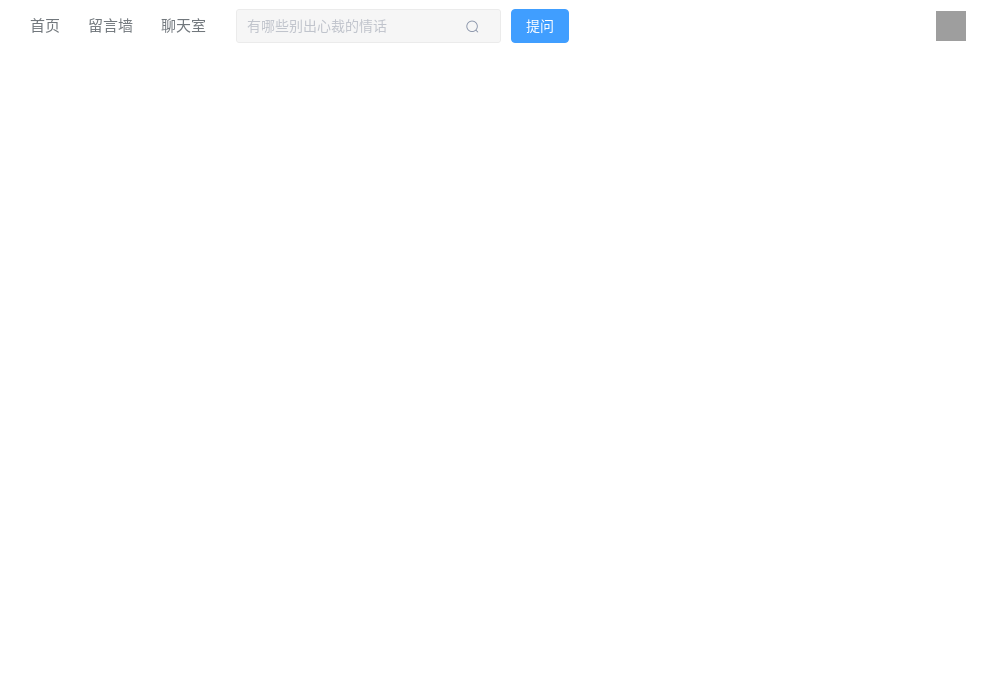
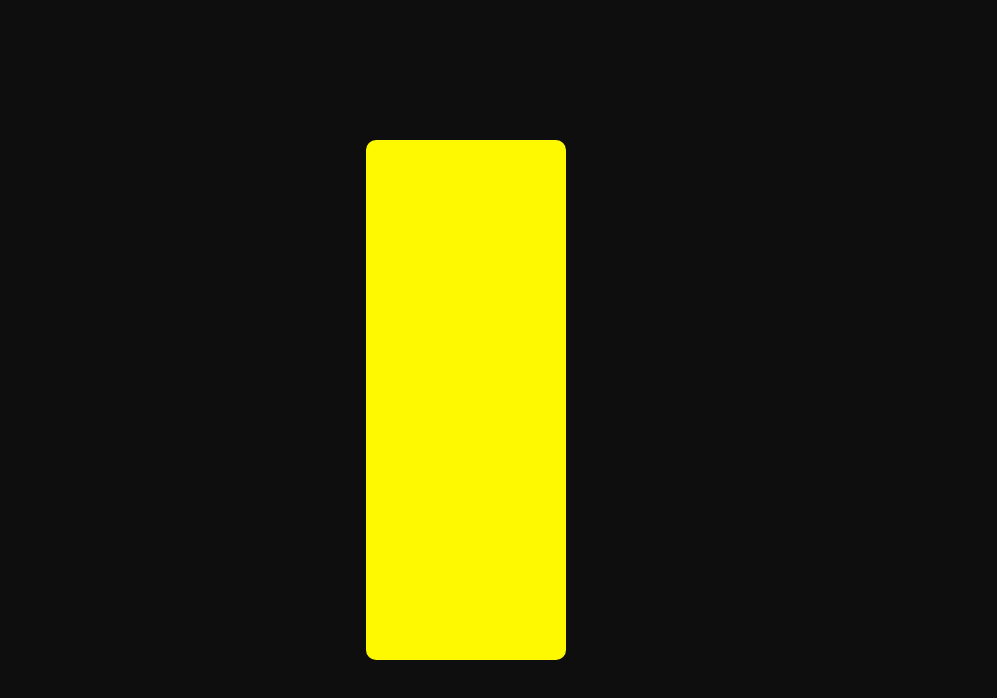
Before and after one commit to qing-m/website-alone, a Nuxt app: page /register in a window 1280 px wide. Before the commit this address had no page. Shown: the top 698 px of the page, without its empty margins (174-1171 px from the left). Built offline with nearby package versions, Linux system fonts and the light colour scheme; grey boxes are pictures that could not be loaded.

Commit message:
设计ui

```diff
--- /dev/null
+++ b/layouts/admin.vue
@@ -0,0 +1,28 @@
+<template>
+  <div class="adminComponentContainer">
+    <div class="adminCardContainer">
+      <Nuxt />
+    </div>
+  </div>
+</template>
+
+<script>
+</script>
+
+<style lang="scss" scoped>
+.adminComponentContainer {
+  width: 100%;
+  height: 100vh;
+  overflow: hidden;
+  display: flex;
+  justify-content: center;
+  align-items: center;
+  background: #0E0E0E;
+  .adminCardContainer {
+    width: 200px;
+    height: 65%;
+    border-radius: 10px;
+    background: #FEF900;
+  }
+}
+</style>
--- a/layouts/user.vue
+++ /dev/null
@@ -1,12 +0,0 @@
-<template>
-  <div class="chatMainContainer">
-    <Nuxt />
-  </div>
-</template>
-
-<script>
-</script>
-
-<style lang="scss" scoped>
-
-</style>
--- /dev/null
+++ b/pages/register/index.vue
@@ -0,0 +1,21 @@
+<template>
+  <div class="registerContainer">
+
+  </div>
+</template>
+
+<script>
+export default {
+  layout: 'admin'
+}
+</script>
+
+<style lang="scss" scoped>
+.registerContainer {
+  .title {
+    color: #1F1E0D;
+    text-align: center;
+    padding-top: 10px;
+  }
+}
+</style>
```
